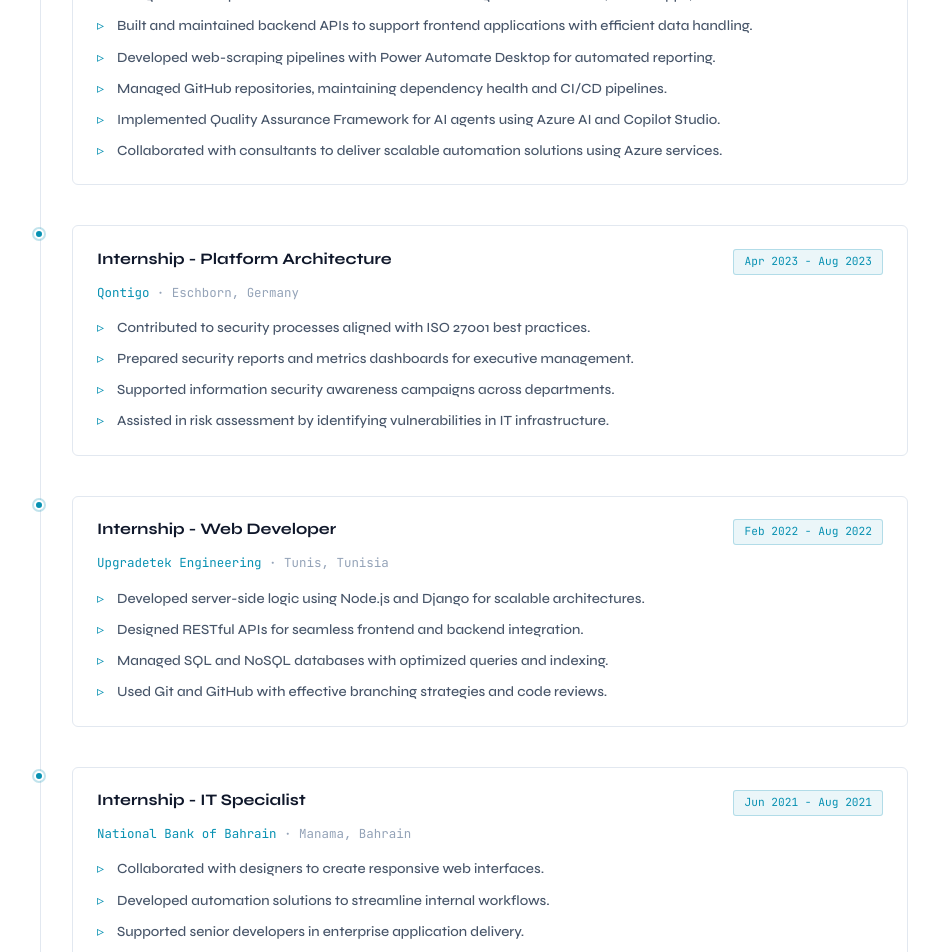
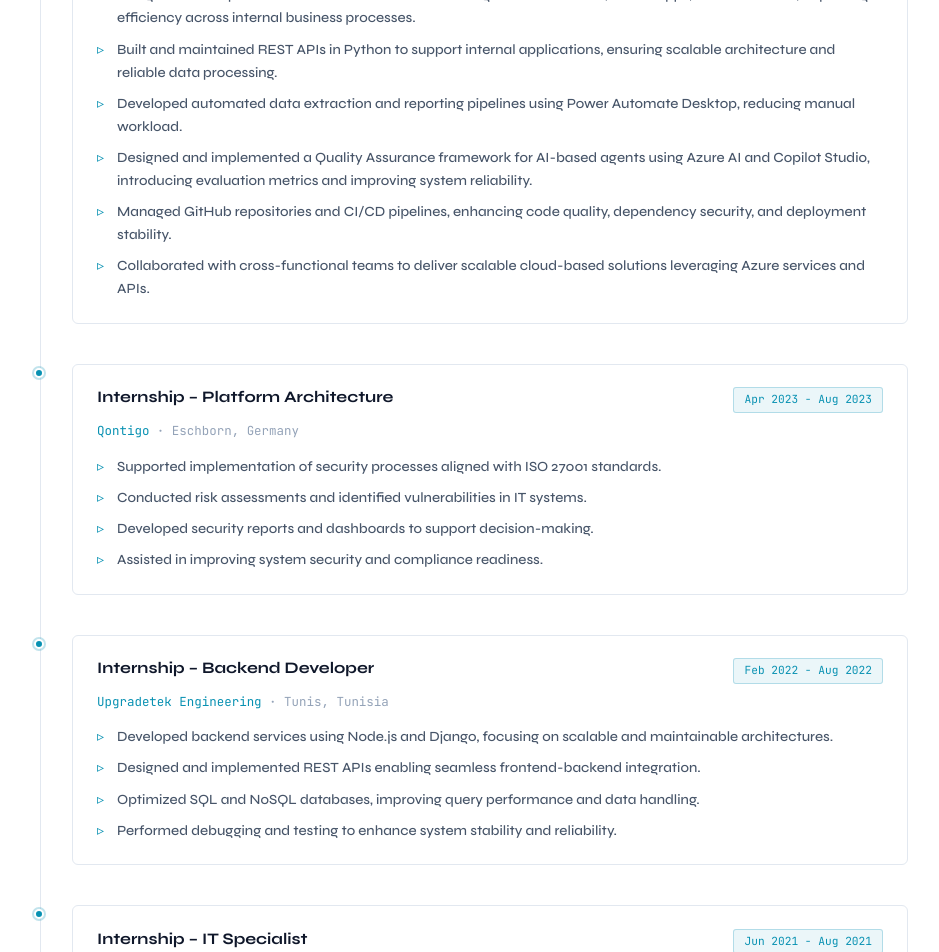
Before and after one commit to AchrafBoudabous/achraf-portfolio, a Next.js app: page /about in a window 1280 px wide. Shown: the part 1160-2112 px from the top of the page, without its empty margins (166-1105 px from the left). Built offline with nearby package versions, Linux system fonts and the light colour scheme.

Commit message:
fix experience section

```diff
--- a/src/data/about.js
+++ b/src/data/about.js
@@ -13,52 +13,52 @@ export const about = {
 
   experience: [
     {
-      role: "Working Student - Python and Low-code Developer",
+      role: "Working Student – AI & Automation Engineer (Python / Azure)",
   period: "May 2024 - Present",
   institution: "WEPA Digital",
-      location: "Dusseldorf, Germany",
+  location: "Düsseldorf, Germany",
   bullets: [
-        "Designed and implemented automation workflows using Power Automate, Power Apps, and SharePoint.",
-        "Built and maintained backend APIs to support frontend applications with efficient data handling.",
-        "Developed web-scraping pipelines with Power Automate Desktop for automated reporting.",
-        "Managed GitHub repositories, maintaining dependency health and CI/CD pipelines.",
-        "Implemented Quality Assurance Framework for AI agents using Azure AI and Copilot Studio.",
-        "Collaborated with consultants to deliver scalable automation solutions using Azure services.",
+    "Designed and implemented automation workflows using Power Automate, Power Apps, and SharePoint, improving efficiency across internal business processes.",
+    "Built and maintained REST APIs in Python to support internal applications, ensuring scalable architecture and reliable data processing.",
+    "Developed automated data extraction and reporting pipelines using Power Automate Desktop, reducing manual workload.",
+    "Designed and implemented a Quality Assurance framework for AI-based agents using Azure AI and Copilot Studio, introducing evaluation metrics and improving system reliability.",
+    "Managed GitHub repositories and CI/CD pipelines, enhancing code quality, dependency security, and deployment stability.",
+    "Collaborated with cross-functional teams to deliver scalable cloud-based solutions leveraging Azure services and APIs.",
   ],
     },
     {
-      role: "Internship - Platform Architecture",
+      role: "Internship – Platform Architecture",
   period: "Apr 2023 - Aug 2023",
   institution: "Qontigo",
   location: "Eschborn, Germany",
   bullets: [
-        "Contributed to security processes aligned with ISO 27001 best practices.",
-        "Prepared security reports and metrics dashboards for executive management.",
-        "Supported information security awareness campaigns across departments.",
-        "Assisted in risk assessment by identifying vulnerabilities in IT infrastructure.",
+    "Supported implementation of security processes aligned with ISO 27001 standards.",
+    "Conducted risk assessments and identified vulnerabilities in IT systems.",
+    "Developed security reports and dashboards to support decision-making.",
+    "Assisted in improving system security and compliance readiness.",
   ],
     },
     {
-      role: "Internship - Web Developer",
+      role: "Internship – Backend Developer",
   period: "Feb 2022 - Aug 2022",
   institution: "Upgradetek Engineering",
   location: "Tunis, Tunisia",
   bullets: [
-        "Developed server-side logic using Node.js and Django for scalable architectures.",
-        "Designed RESTful APIs for seamless frontend and backend integration.",
-        "Managed SQL and NoSQL databases with optimized queries and indexing.",
-        "Used Git and GitHub with effective branching strategies and code reviews.",
+    "Developed backend services using Node.js and Django, focusing on scalable and maintainable architectures.",
+    "Designed and implemented REST APIs enabling seamless frontend-backend integration.",
+    "Optimized SQL and NoSQL databases, improving query performance and data handling.",
+    "Performed debugging and testing to enhance system stability and reliability.",
   ],
     },
     {
-      role: "Internship - IT Specialist",
+      role: "Internship – IT Specialist",
   period: "Jun 2021 - Aug 2021",
   institution: "National Bank of Bahrain",
   location: "Manama, Bahrain",
   bullets: [
-        "Collaborated with designers to create responsive web interfaces.",
-        "Developed automation solutions to streamline internal workflows.",
-        "Supported senior developers in enterprise application delivery.",
+    "Developed automation solutions to streamline internal workflows and reduce manual effort.",
+    "Collaborated with designers to build responsive and user-friendly web interfaces.",
+    "Supported development of enterprise applications with focus on performance and usability.",
   ],
     },
   ],
```
Lines whose indentation alone changed are shown as unchanged.
